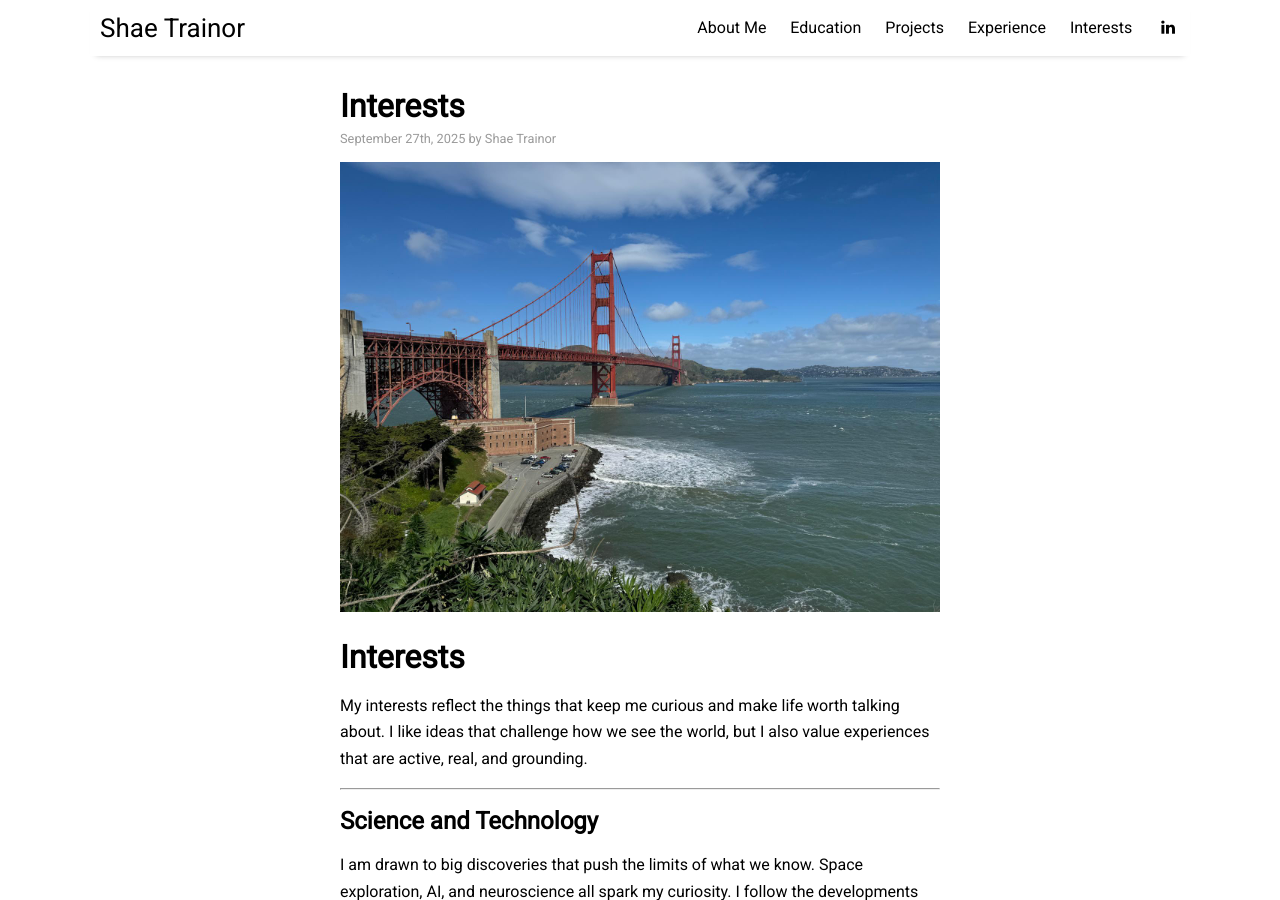
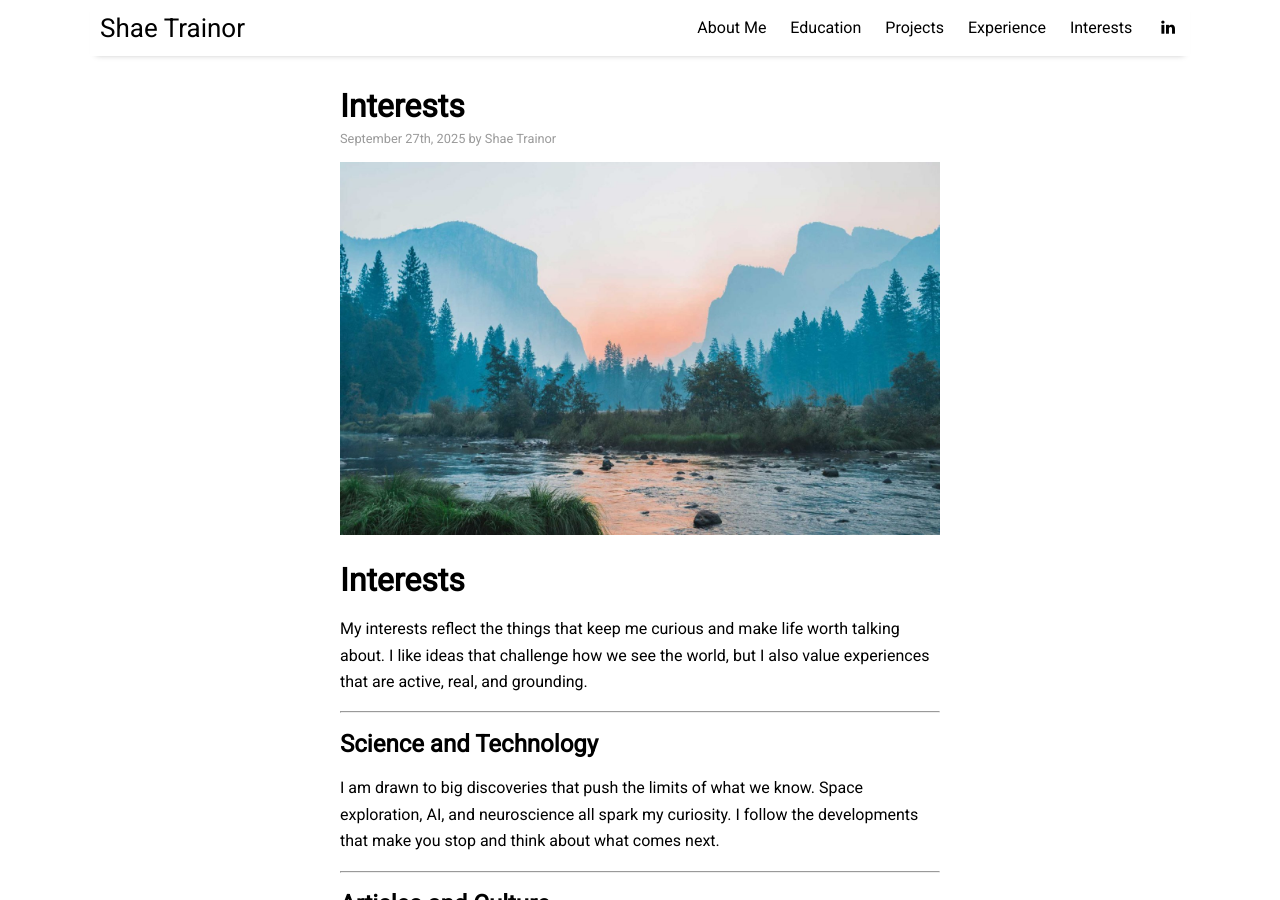
Before and after one commit to shaetrainor/shaetrainor.github.io, a Jekyll site: the page built from _posts/2025-09-27-interests.md, in a window 1280 px wide and 900 px high. Built offline with Jekyll 4.4.1, drawn with Linux system fonts in a browser that asks for light colours; nearby versions of some CDN libraries.

Commit message:
Update 2025-09-27-interests.md

```diff
--- a/_posts/2025-09-27-interests.md
+++ b/_posts/2025-09-27-interests.md
@@ -4,7 +4,7 @@ title: "Interests"
 author: "Shae Trainor"
 categories: info
 tags: [Culture, Science, Growth]
-image: sanfran.jpg
+image: bailey-zindel-NRQV-hBF10M-unsplash-1524x948.jpg
 ---
 
 # Interests
```
